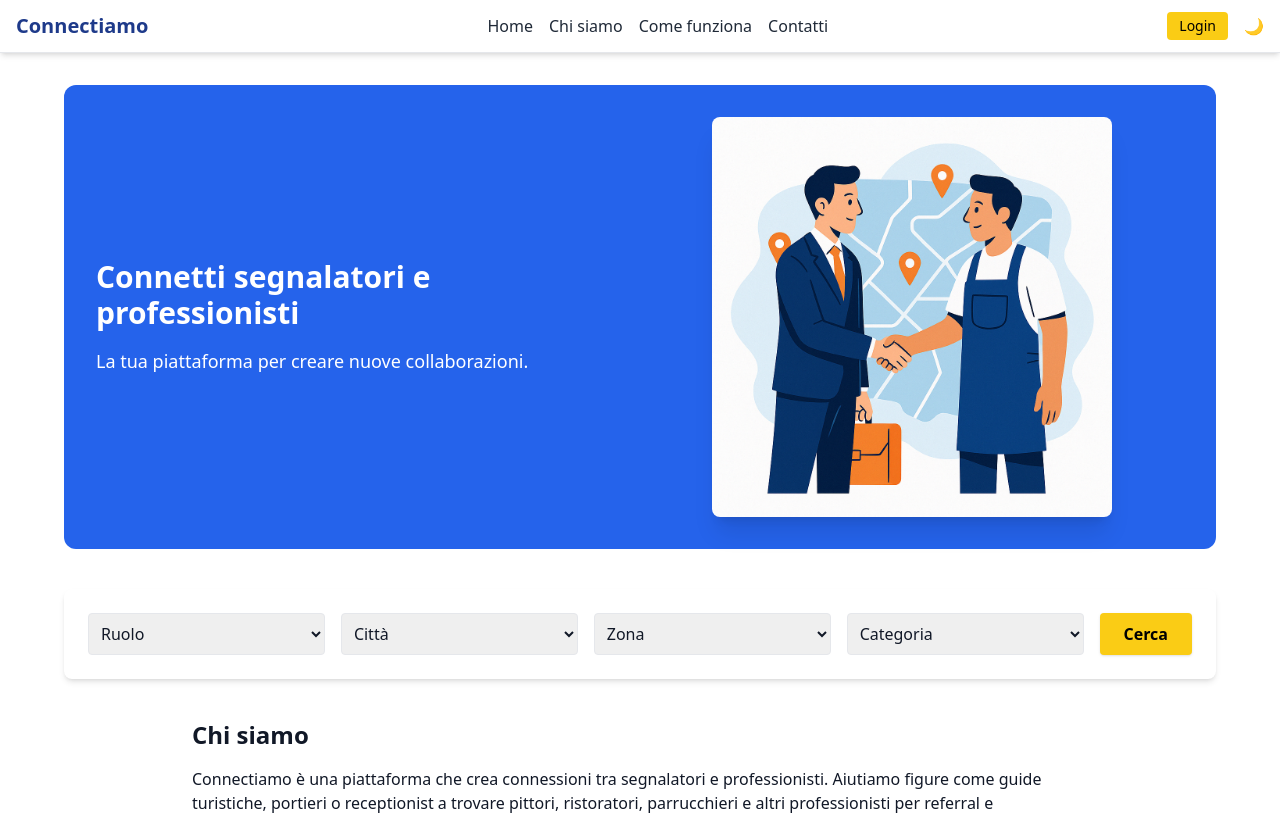
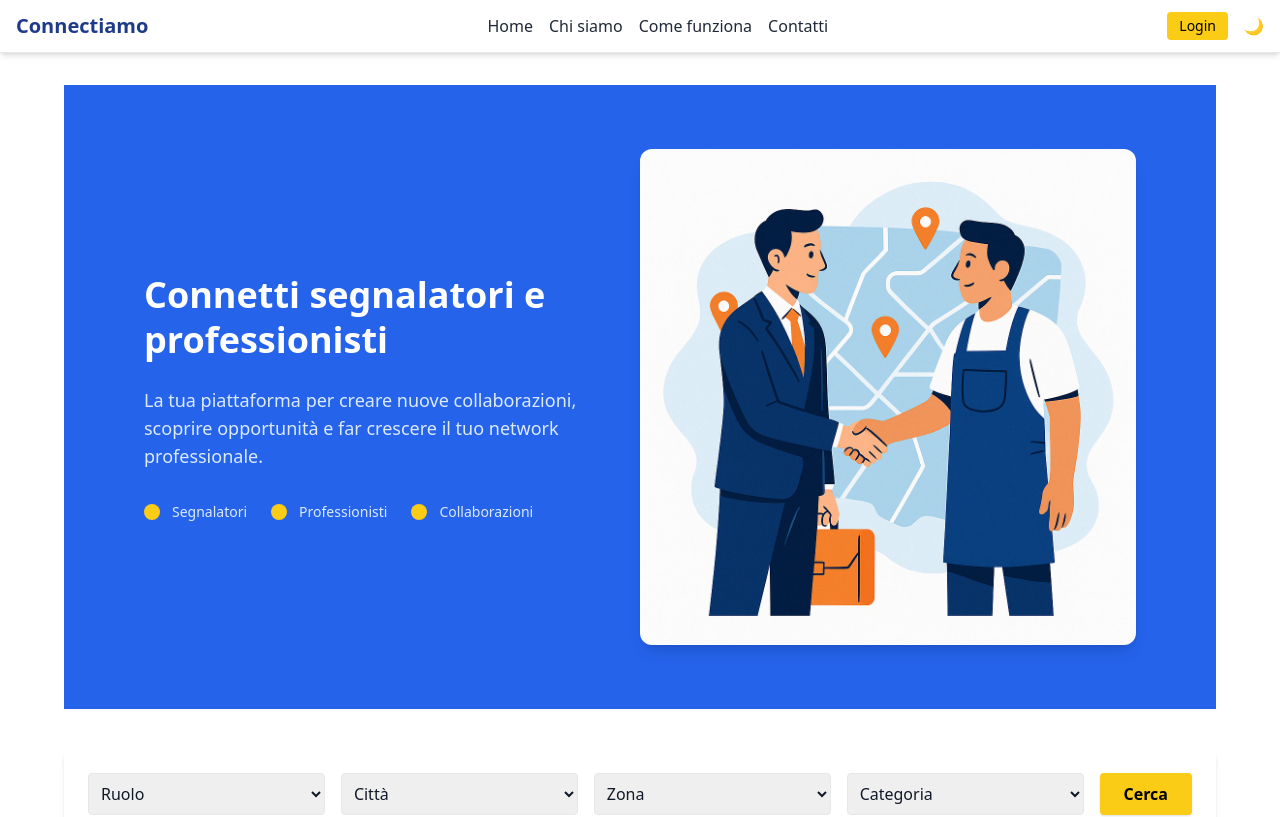
Before and after one commit to ilfrusciante/Connectiamo-website, a Next.js app: page / in a window 1280 px wide. Shown: the top 817 px of the page. Built offline with nearby package versions, Linux system fonts and the light colour scheme.

Commit message:
Update Hero.js

```diff
--- a/components/Hero.js
+++ b/components/Hero.js
@@ -2,28 +2,48 @@ import Image from 'next/image';
 
 export default function Hero() {
   return (
-    <div className="flex flex-col md:flex-row items-center justify-between bg-blue-600 text-white p-8 rounded-xl">
+    <section className="bg-blue-600 text-white py-16 px-4 md:px-20">
+      <div className="max-w-7xl mx-auto flex flex-col md:flex-row items-center justify-between">
 
         {/* Testo a sinistra */}
-      <div className="md:w-1/2 mb-6 md:mb-0">
-        <h1 className="text-3xl font-bold mb-4">
+        <div className="md:w-1/2 mb-10 md:mb-0">
+          <h1 className="text-4xl font-bold mb-6 leading-tight">
             Connetti segnalatori e professionisti
           </h1>
-        <p className="text-lg">
-          La tua piattaforma per creare nuove collaborazioni.
+          <p className="text-lg text-blue-100">
+            La tua piattaforma per creare nuove collaborazioni, scoprire opportunità e far crescere il tuo network professionale.
           </p>
+
+          {/* Icone decorative */}
+          <div className="mt-8 flex space-x-6">
+            <div className="flex items-center space-x-3">
+              <div className="w-4 h-4 bg-yellow-400 rounded-full"></div>
+              <span className="text-sm text-blue-100">Segnalatori</span>
+            </div>
+            <div className="flex items-center space-x-3">
+              <div className="w-4 h-4 bg-yellow-400 rounded-full"></div>
+              <span className="text-sm text-blue-100">Professionisti</span>
+            </div>
+            <div className="flex items-center space-x-3">
+              <div className="w-4 h-4 bg-yellow-400 rounded-full"></div>
+              <span className="text-sm text-blue-100">Collaborazioni</span>
+            </div>
+          </div>
         </div>
 
         {/* Immagine a destra */}
         <div className="md:w-1/2 flex justify-center">
           <Image
             src="/images/connect-hero.png"
-          alt="Connessione tra professionisti"
-          width={400}
-          height={400}
-          className="rounded-lg shadow-xl"
+            alt="Connessione tra utenti"
+            width={500}
+            height={500}
+            className="rounded-xl shadow-lg"
+            priority
           />
         </div>
+
       </div>
+    </section>
   );
 }
```
Lines whose indentation alone changed are shown as unchanged.
